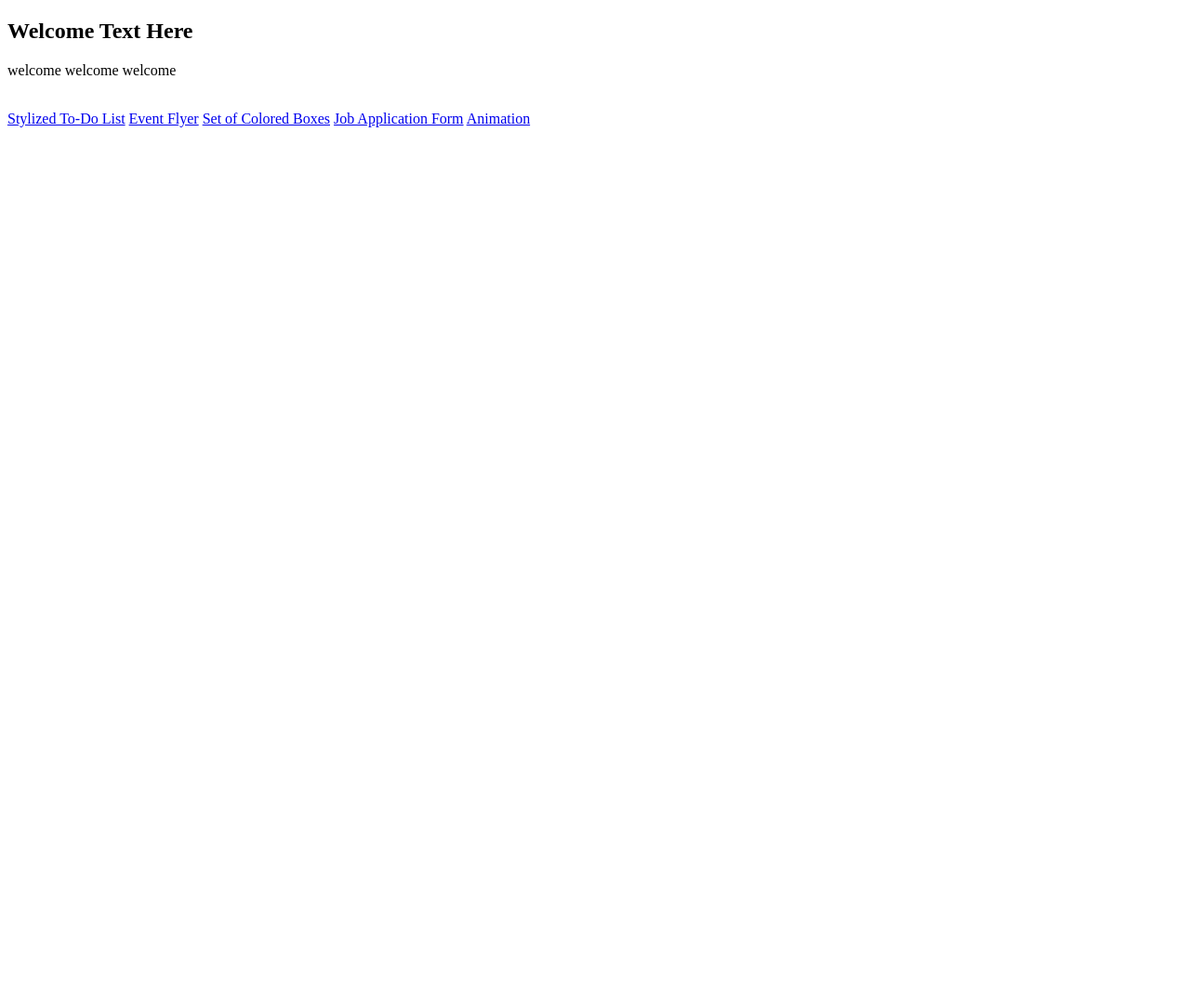
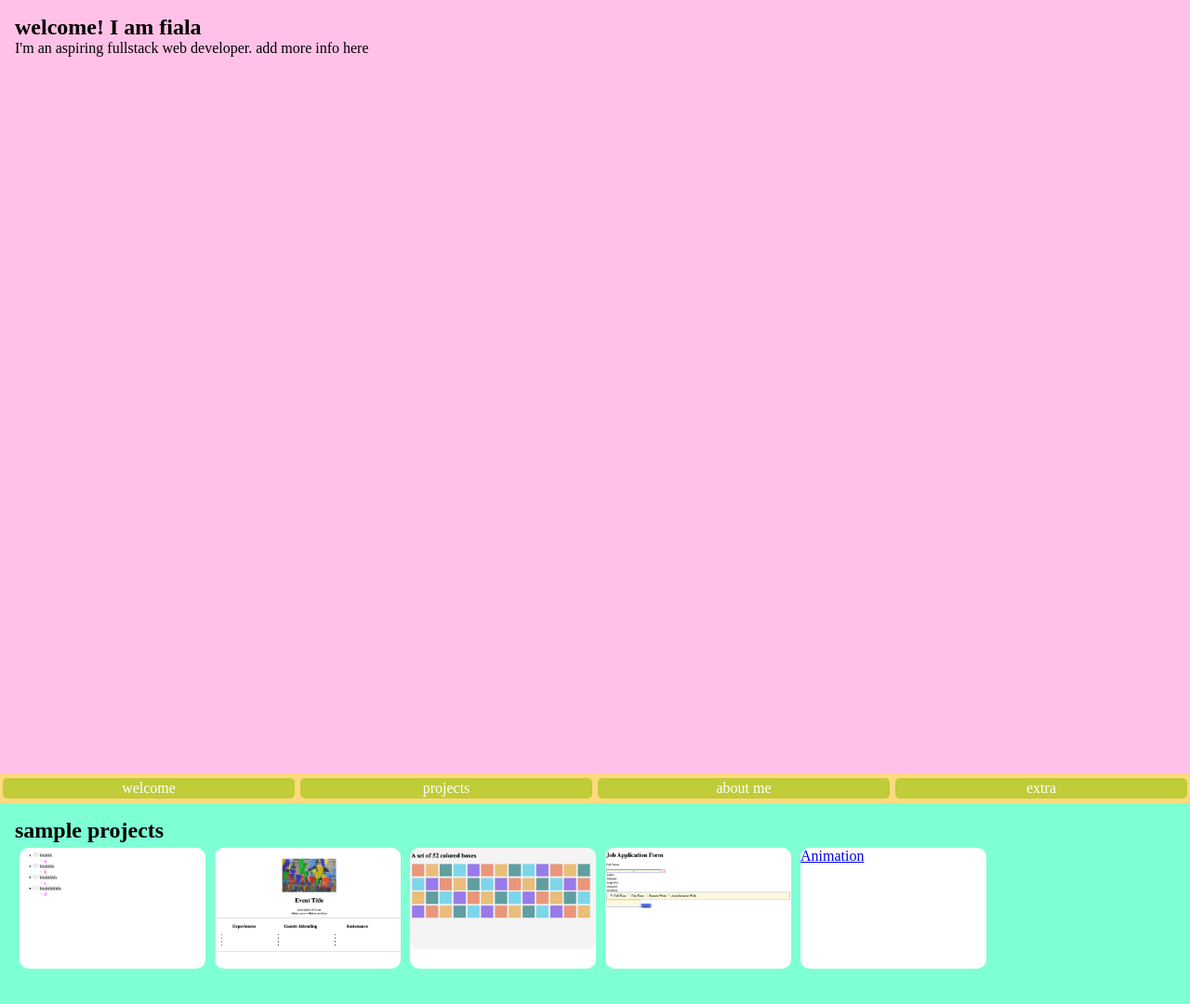
Before and after one commit to fpejic/Fiala-Portfolio, a plain HTML site: page index.html in a window 1280 px wide. Shown: the whole page at 93% size. Before the commit the page ends 800 px from the top, so only its background shows below. Drawn offline with Linux system fonts and the light colour scheme.

Commit message:
added basic css and layout of portfolio

```diff
--- /dev/null
+++ b/CSS - Tribute Page/styles.css
@@ -0,0 +1,40 @@
+#image {
+  width: 100vw;
+}
+h1{
+    font-size:5em;
+     margin-bottom:-0.29em;
+}
+body{
+    background-color: rgb(255, 255, 255);
+    color:rgb(123, 182, 237);
+    margin-bottom: 5em;
+}
+*{
+    margin:0;
+}
+p{
+    color:rgb(251, 228, 198);
+    margin: 1em;
+    background-color: rgb(108, 145, 172);
+}
+#img-caption{
+    color:rgb(179, 150, 112);
+    margin-left: 4em;
+    margin-top: -6px;
+
+}
+a{
+    color:rgb(179, 150, 112);
+}
+#link-text{
+    background-color: rgb(55, 55, 55);
+    margin:0;
+    text-align: center;
+    padding:0.5em;
+}
+#img-div{
+    display: flex;
+    flex-wrap: wrap;
+    flex-direction:column;
+}
--- a/index.html
+++ b/index.html
@@ -7,20 +7,32 @@
     <link rel="stylesheet" href="styles.css">
 </head>
 <body>
+
+    <section id="welcome">
+        <h1 id="welcome_mainText">welcome! I am fiala</h1>
+        <p id="welcome_text">I'm an aspiring fullstack web developer. add more info here</p>
+        <img id="welcome_img"/>
+    </section>
     <section id="navbar">
+        <nav>
+        <div class="nav">
+            <a href="#welcome" class="btn">welcome</a>
+            <a href="#projects" class="btn">projects</a>
+            <a href="#aboutme" class="btn">about me</a>
+            <a href="#extra" class="btn">extra</a>
+        </div>
+        </nav>
 
     </section>
-    <section class="welcome">
-        <h1 id="welcome">Welcome Text Here</h1>
-        <p id="welcome_text">welcome welcome welcome</p>
-        <img id="welcome_img"/>
-    </section>
     <section id="projects">
-        <a href="/CSS 1 - Stylized To Do List/index.html">Stylized To-Do List</a>
-        <a href="/CSS 2- Event Flyer/index.html">Event Flyer</a>
-        <a href="/CSS 2b - Set of Colored Boxes/">Set of Colored Boxes</a>
-        <a href="/CSS - 3 Job Application Form/">Job Application Form</a>
-        <a href="/CSS 4 - Animation/">Animation</a>
+        <h2>sample projects</h2>
+        <div class="projectLinks">
+            <div class="frame"><a class="project" href="/CSS 1 - Stylized To Do List/index.html"><img src="screenshot_stylizedToDoList.png" alt="a formatted to-do list with four items" class="project_img"/></a></div>
+            <div class="frame"><a class="project" href="/CSS 2- Event Flyer/index.html"><img src="screenshot_eventFlyer.png" alt="a flyer for a generic event" class="project_img"/></a></div>
+            <div class="frame"><a class="project" href="/CSS 2b - Set of Colored Boxes/"><img src="screenshot_aSetOfColoredBoxes.png" alt="an array of pastel-colored boxes" class="project_img"/></a></div>
+            <div class="frame"><a class="project" href="/CSS - 3 Job Application Form/"><img src="screenshot_jobApplicationForm.png" alt="a job application form with various inputs for basic information" class="project_img"/></a></div>
+            <div class="frame"><a class="project" href="/CSS 4 - Animation/">Animation</a></div>
+        </div>
     </section>
 
 </body>
--- a/styles.css
+++ b/styles.css
@@ -1,3 +1,61 @@
-/* .welcome {
-    background color
-} */
+*{
+    margin:0;
+}
+
+#welcome {
+    background-color: rgb(255, 193, 231);
+    min-height: 100vh;
+    padding: 1em;
+}
+#projects {
+    background-color: aquamarine;
+    min-height:100vh;
+    padding-top:20px;
+    padding:1em
+}
+#navbar {
+    background-color: rgb(255, 217, 127);
+    position: sticky;
+    top: 0px;
+}
+.project_img{
+    width:200px;
+    margin:0px;
+    border-radius: 10px;
+}
+.projectLinks {
+    display: flex;
+    flex-wrap:wrap;
+
+}
+.frame{
+    width:200px;
+    height:130px;
+    background-color:rgb(255, 255, 255);
+    margin:5px;
+    border-radius:10px;
+}
+
+ .nav {
+   position: sticky;
+    top: 0px;
+    width: 100%;
+    display: flex;
+    justify-content: center;
+    padding: 5px 0;
+    z-index: 100;
+        }
+.btn {
+    position: sticky;
+    top: 0px;
+     color: white;
+    background-color: #c0cc38;
+    height: em;
+    width: 25vw;
+    padding: 2px;
+    text-decoration: none;
+    display: inline-block;
+    margin: 0 3px;
+    text-align: center;
+    border-radius: 5px;
+}
```
Also changed, not shown: CSS - 3 Job Application Form/index.html (+1 -0 lines), CSS - Tribute Page/index.html (added, +26 -0 lines), CSS 1 - Stylized To Do List/index.html (+1 -1 lines), CSS 2b - Set of Colored Boxes/index.html (+48 -1 lines), CSS 2b - Set of Colored Boxes/styles.css (+8 -3 lines), screenshot_aSetOfColoredBoxes.png (added), screenshot_eventFlyer.png (added), screenshot_jobApplicationForm.png (added), screenshot_stylizedToDoList.png (added), 2 other files.
